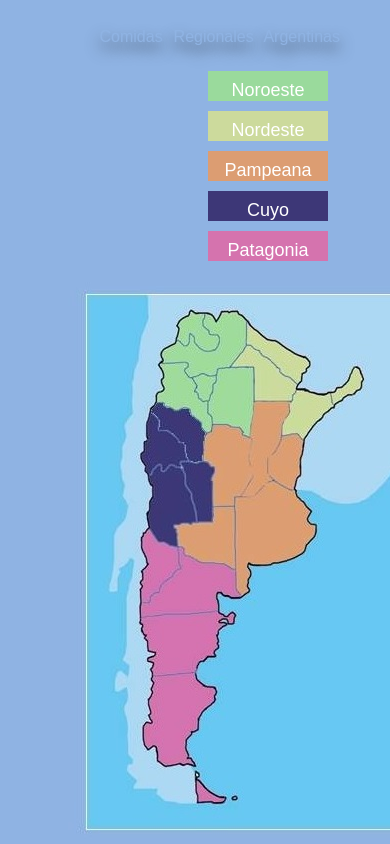
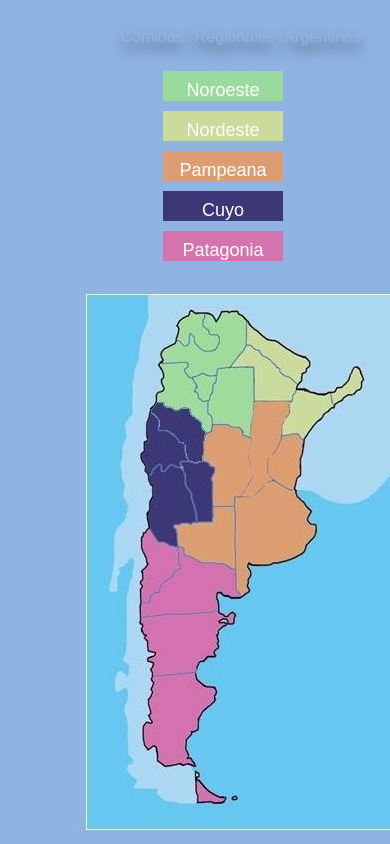
Before and after one commit to Gusal59/TP1, a plain HTML site: page index.html in a window 390 px wide. Shown: the top 844 px of the page. Drawn offline with Linux system fonts and the light colour scheme.

```diff
--- a/CSS/estilos.css
+++ b/CSS/estilos.css
@@ -17,14 +17,17 @@ header {
     align-items: center;
     justify-content: center;
     box-shadow: 0 0 0.5rem rgb(83, 78, 76 / 50%);
+    width: 80%;
+    min-width: 400px;
 }
 body {
     font-family: Arial, Helvetica, sans-serif;
-    justify-content: flex-end;
+    /* justify-content: flex-end; */
 }
 nav {
-    margin-left: 120px;
-    margin-right: 120px;
+    /* margin-left: 120px;
+    margin-right: 120px; */
+    margin: auto;
     font-size: large;
     display: flex;
     justify-content: space-evenly;
@@ -74,6 +77,7 @@ main {
 }
 .mapa {
     display: block;
+    text-align: center;
     width: 80%;
     margin-left: auto;
     margin-right: auto;
@@ -105,6 +109,6 @@ main {
     }
     nav{
         flex-direction:column;
-        padding-left: 75px;
+        margin-left: 150px;
     }
 }
```
